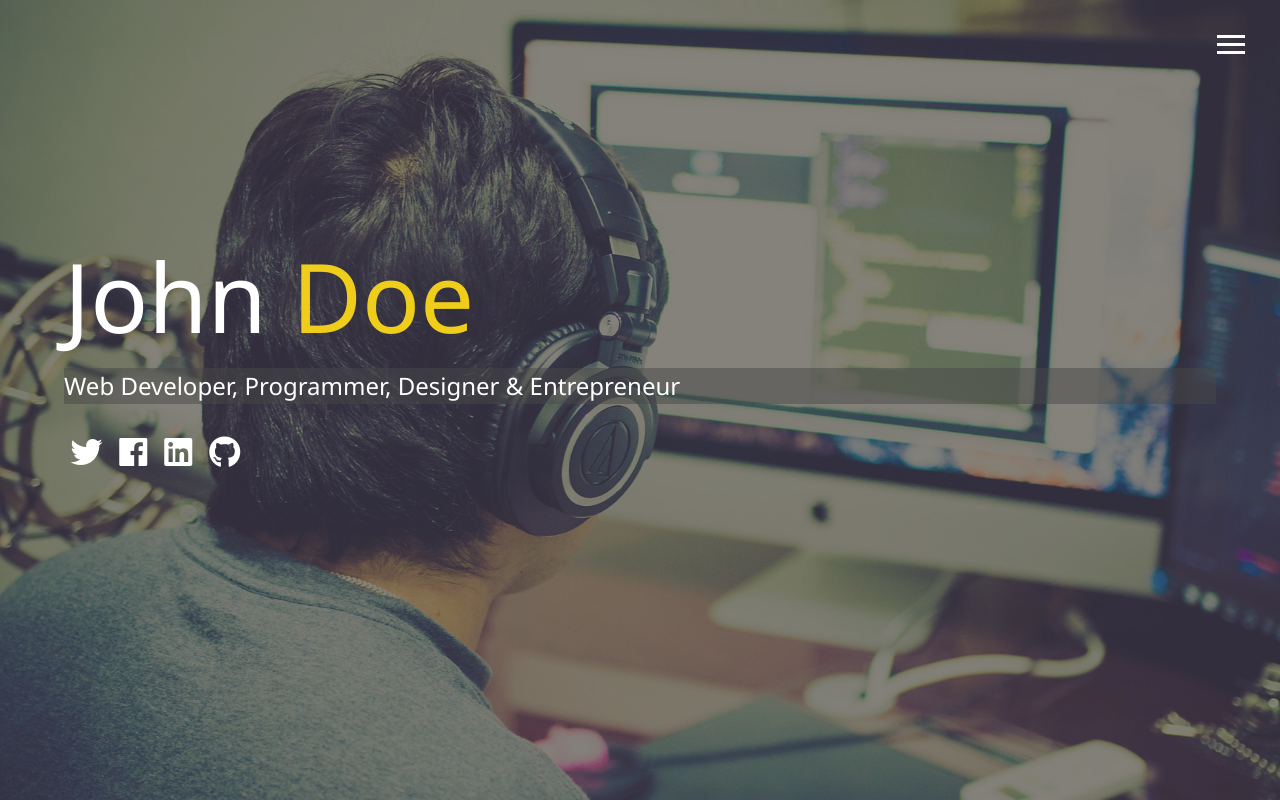
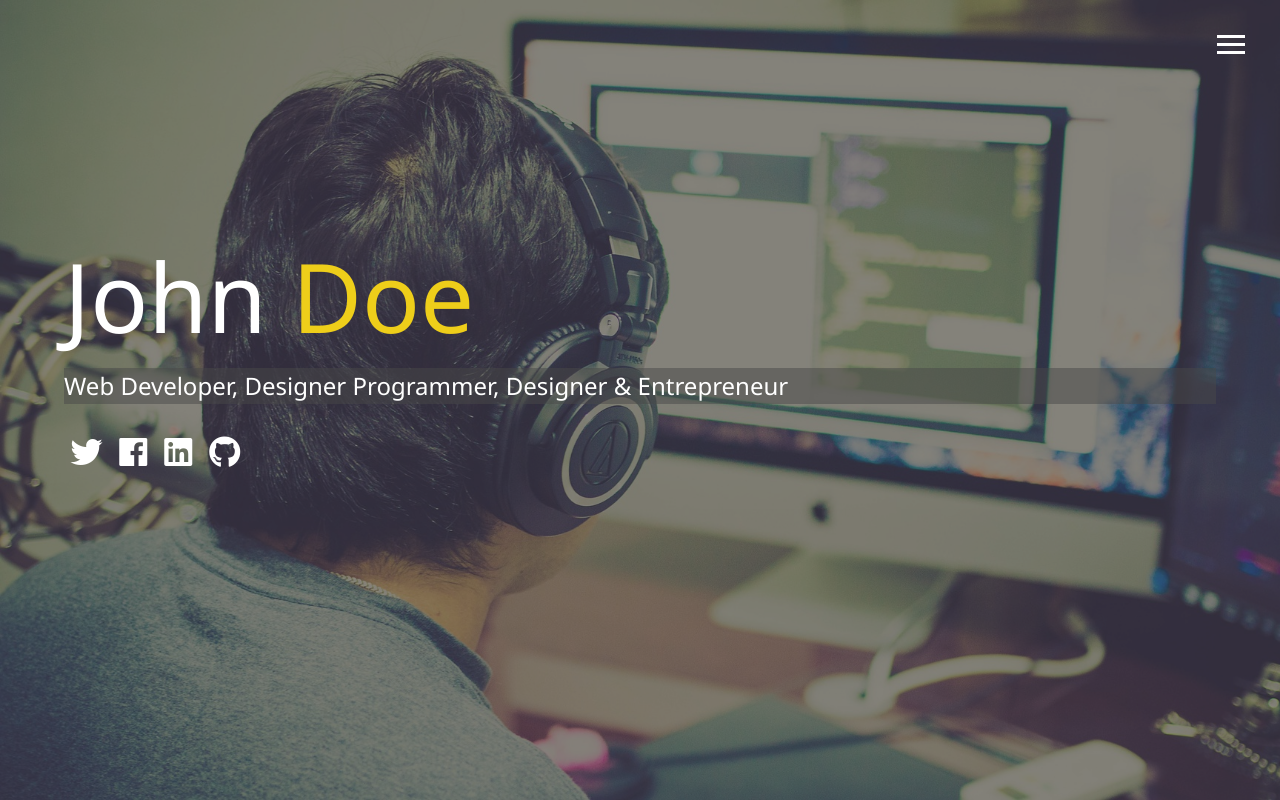
Before and after one commit to Oliver-ke/myportfolio, a website: page dist/index.html in a window 1280 px wide. Drawn offline with Linux system fonts and the light colour scheme.

Commit message:
Update index.html

```diff
--- a/dist/index.html
+++ b/dist/index.html
@@ -32,7 +32,7 @@
     <main id="home">
         <h1 class="lg-heading">John <span class="text-secondary">Doe</span> </h1>
         <h2 class="sm-heading">
-            Web Developer, Programmer, Designer & Entrepreneur
+            Web Developer, Designer Programmer, Designer & Entrepreneur
         </h2>
         <div class="icons">
             <a href="#!"><i class="fab fa-twitter fa-2x"></i></a>
```
